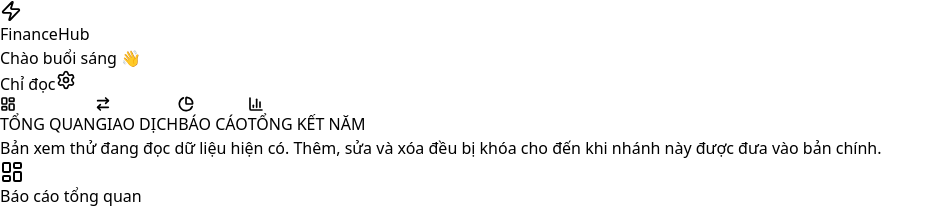
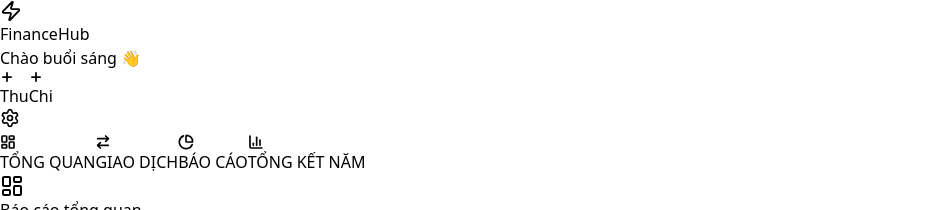
Before and after one commit to ninh-lhc/finance-hub, a React (Vite) app: page / in a window 1280 px wide. Shown: the top 210 px of the page, without its empty margins (0-944 px from the left). Built offline with nearby package versions, Linux system fonts and the light colour scheme; no server answers.

Commit message:
feat: restore adding, editing, and deleting records
The monthly report stays, and the preview-only write lock is removed so main can use the current books normally.

```diff
--- a/src/App.jsx
+++ b/src/App.jsx
@@ -22,7 +22,6 @@ import { deriveFinanceLogic, deriveTransactionView } from './logic/deriveFinance
 import { buildDataSourceDiagnostics } from './logic/dataSourceDiagnostics.js';
 import { buildMonthComparison, filterByYearMonth, previousPeriod } from './logic/monthComparison.js';
 import { buildMonthReport } from './logic/monthReport.js';
-import { READ_ONLY_DATA, READ_ONLY_MESSAGE } from './logic/readOnlyData.js';
 import {
   parseFinanceCsv,
   serializeFinanceCsv,
@@ -198,12 +197,6 @@ export default function App() {
     setTimeout(() => setToast({ show: false, message: '', type: 'success' }), 4000);
   };
 
-  const blockDataWrite = () => {
-    if (!READ_ONLY_DATA) return false;
-    showToast(READ_ONLY_MESSAGE, 'warning');
-    return true;
-  };
-
   const handleInspectLegacyMigration = async () => {
     const inspectGate = canStartLegacyMigrationInspect({
       user,
@@ -255,7 +248,6 @@ export default function App() {
   };
 
   const resetWalletBalance = async (wName) => {
-    if (blockDataWrite()) return;
     if (!user || isProcessing) return;
     setIsProcessing(true);
     showToast('Đang kiểm tra lịch sử giao dịch...', 'success');
@@ -405,7 +397,6 @@ export default function App() {
   const dbActions = {
     // TÍNH NĂNG MỚI: TỰ ĐỘNG CHỮA LỖI SỐ DƯ
     recalculateAllBalances: async () => {
-      if (blockDataWrite()) return;
       if (!user || isProcessing) return;
       setIsProcessing(true);
       showToast('Đang quét và tính toán lại toàn bộ số dư...', 'success');
@@ -424,7 +415,6 @@ export default function App() {
     },
 
     generateSampleData: async () => {
-      if (blockDataWrite()) return;
       if (!user || isProcessing) return;
       setIsProcessing(true);
       try {
@@ -444,7 +434,6 @@ export default function App() {
     },
 
     clearSampleData: async () => {
-      if (blockDataWrite()) return;
       if (!user || isProcessing) return;
       setIsProcessing(true);
       showToast('Đang dọn dẹp dữ liệu mẫu...', 'success');
@@ -468,7 +457,6 @@ export default function App() {
     },
 
     saveTransaction: async () => {
-      if (blockDataWrite()) return;
       if (!user || saveTransactionLock.current) return;
       let transferGoalOut = { goalId: '', goalDelta: 0 };
       let transferGoalIn = { goalId: '', goalDelta: 0 };
@@ -576,7 +564,6 @@ export default function App() {
     },
 
     deleteItem: async (col, id, txObj) => {
-      if (blockDataWrite()) return;
       if (isProcessing) return;
       setIsProcessing(true);
       try {
@@ -625,7 +612,6 @@ export default function App() {
     },
 
     enableCloudSync: async () => {
-      if (blockDataWrite()) return;
       if (!user || isProcessing) return;
       setIsProcessing(true);
       const newCode = Math.random().toString(36).substring(2, 8).toUpperCase();
@@ -704,10 +690,6 @@ export default function App() {
   };
 
   const handleImportCSV = async (event) => {
-    if (blockDataWrite()) {
-      event.target.value = '';
-      return;
-    }
     const file = event.target.files[0];
     if (!file || !user) return;
 
@@ -795,7 +777,6 @@ export default function App() {
   };
 
   const handleEditTransaction = (tx) => {
-    if (blockDataWrite()) return;
     setModalType('TRANSACTION');
     setEditingTxId(tx.id);
     if (tx.category.includes('Chuyển khoản')) { showToast('Hãy xóa và tạo lại đối với giao dịch luân chuyển tiền.', 'warning'); return; }
@@ -805,7 +786,6 @@ export default function App() {
   };
 
   const handleSaveBudget = async () => {
-     if (blockDataWrite()) return;
      if (!user || !isBudgetFormReady(settingsForm)) return;
      const payload = buildBudgetPayload({ form: settingsForm });
      await saveBudgetToFirestore({ getCollectionRef, getDocRef, payload, editingId });
@@ -813,7 +793,6 @@ export default function App() {
   };
 
   const handleSaveWallet = async () => {
-     if (blockDataWrite()) return;
      const cleanName = normalizeWalletName(settingsForm.walletName);
      if (!cleanName) return;
      if (hasWalletNameConflict({ wallets, cleanName, editingId })) {
@@ -836,7 +815,6 @@ export default function App() {
   };
 
   const handleDeleteWallet = async (index) => {
-    if (blockDataWrite()) return;
     if (!user) return;
     if (!canDeleteWallet({ wallets })) {
       showToast('Cần giữ lại ít nhất một ví.', 'warning');
@@ -861,7 +839,6 @@ export default function App() {
   };
 
   const handleSaveCategory = async () => {
-     if (blockDataWrite()) return;
      if (!isCategoryFormReady(settingsForm)) return;
      const cleanName = normalizeCategoryName(settingsForm.categoryName);
      if (!cleanName) return;
@@ -898,7 +875,6 @@ export default function App() {
   };
 
   const handleDeleteCategory = async (index) => {
-    if (blockDataWrite()) return;
     if (!user) return;
     const categoryType = settingsForm.categoryType;
     if (!canDeleteCategory({ categories, categoryType, index })) {
@@ -920,7 +896,6 @@ export default function App() {
   };
 
   const handleSaveGoal = async () => {
-     if (blockDataWrite()) return;
      if (!user || !isGoalFormReady(settingsForm)) return;
      const payload = buildGoalPayload({ form: settingsForm });
      const previousGoal = editingId ? (goals || []).find((goal) => goal.id === editingId) : null;
@@ -974,7 +949,6 @@ export default function App() {
               setModalType={setModalType}
               setFormData={setFormData}
               setShowModal={setShowModal}
-              readOnly={READ_ONLY_DATA}
             />
             <MainNav activeTab={activeTab} setActiveTab={setActiveTab} />
          </div>
@@ -982,11 +956,6 @@ export default function App() {
 
       {/* --- MAIN CONTENT --- */}
       <main className="max-w-[1400px] mx-auto p-4 md:p-8 space-y-6 pb-24 lg:pb-8 overflow-x-hidden">
-         {READ_ONLY_DATA && (
-            <div className="bg-[#111C44] text-white rounded-[24px] px-5 py-4 text-xs font-bold leading-relaxed">
-               Bản xem thử đang đọc dữ liệu hiện có. Thêm, sửa và xóa đều bị khóa cho đến khi nhánh này được đưa vào bản chính.
-            </div>
-         )}
          {/* --- DASHBOARD TAB --- */}
          {activeTab === 'dashboard' && (
             <DashboardView
@@ -1042,7 +1011,6 @@ export default function App() {
               handleEditTransaction={handleEditTransaction}
               dbActions={dbActions}
               monthComparison={monthComparison}
-              readOnly={READ_ONLY_DATA}
             />
          )}
 
@@ -1055,7 +1023,6 @@ export default function App() {
               setSelectedMonth={setSelectedMonth}
               setSelectedYear={setSelectedYear}
               handleEditTransaction={handleEditTransaction}
-              readOnly={READ_ONLY_DATA}
               onOpenLedger={(type, category) => {
                 setFilterType(type);
                 setFilterCategory(category);
--- a/src/components/layout/AppHeader.jsx
+++ b/src/components/layout/AppHeader.jsx
@@ -13,7 +13,6 @@ export default function AppHeader(props) {
     setModalType,
     setFormData,
     setShowModal,
-    readOnly = false,
   } = props;
 
   return (
@@ -30,16 +29,9 @@ export default function AppHeader(props) {
       </div>
 
       <div className="flex items-center gap-2 md:gap-3">
-        {!readOnly && (
-          <>
-            <button onClick={() => { setEditingTxId(null); setModalType('TRANSACTION'); setFormData({ type: 'INCOME', wallet: wallets?.[0] || '', category: categories?.INCOME?.[0] || '' }); setShowModal(true); }} className="bg-[#05CD99] text-white px-4 md:px-5 py-2.5 rounded-full text-[10px] font-black uppercase tracking-widest hover:opacity-90 shadow-lg shadow-green-100 transition-all active:scale-95 flex items-center gap-1.5 touch-manipulation"><Plus size={14} strokeWidth={3}/> <span className="hidden sm:inline">Thu</span></button>
-            <button onClick={() => { setEditingTxId(null); setModalType('TRANSACTION'); setFormData({ type: 'EXPENSE', wallet: wallets?.[0] || '', category: categories?.EXPENSE?.[0] || '' }); setShowModal(true); }} className="bg-[#EE5D50] text-white px-4 md:px-5 py-2.5 rounded-full text-[10px] font-black uppercase tracking-widest hover:opacity-90 shadow-lg shadow-red-100 transition-all active:scale-95 flex items-center gap-1.5 touch-manipulation"><Plus size={14} strokeWidth={3}/> <span className="hidden sm:inline">Chi</span></button>
-            <div className="w-px h-6 bg-gray-200 mx-1 hidden sm:block"></div>
-          </>
-        )}
-        {readOnly && (
-          <span className="px-3 py-2 rounded-full bg-[#F4F7FE] text-[10px] font-black uppercase tracking-widest text-[#4318FF]">Chỉ đọc</span>
-        )}
+        <button onClick={() => { setEditingTxId(null); setModalType('TRANSACTION'); setFormData({ type: 'INCOME', wallet: wallets?.[0] || '', category: categories?.INCOME?.[0] || '' }); setShowModal(true); }} className="bg-[#05CD99] text-white px-4 md:px-5 py-2.5 rounded-full text-[10px] font-black uppercase tracking-widest hover:opacity-90 shadow-lg shadow-green-100 transition-all active:scale-95 flex items-center gap-1.5 touch-manipulation"><Plus size={14} strokeWidth={3}/> <span className="hidden sm:inline">Thu</span></button>
+        <button onClick={() => { setEditingTxId(null); setModalType('TRANSACTION'); setFormData({ type: 'EXPENSE', wallet: wallets?.[0] || '', category: categories?.EXPENSE?.[0] || '' }); setShowModal(true); }} className="bg-[#EE5D50] text-white px-4 md:px-5 py-2.5 rounded-full text-[10px] font-black uppercase tracking-widest hover:opacity-90 shadow-lg shadow-red-100 transition-all active:scale-95 flex items-center gap-1.5 touch-manipulation"><Plus size={14} strokeWidth={3}/> <span className="hidden sm:inline">Chi</span></button>
+        <div className="w-px h-6 bg-gray-200 mx-1 hidden sm:block"></div>
         <button onClick={() => {setActiveTab('settings'); setActiveSettingTab('sync');}} className={`p-2.5 rounded-full transition-all relative touch-manipulation ${activeTab === 'settings' ? 'bg-[#4318FF] text-white shadow-xl shadow-indigo-100 scale-105' : 'bg-[#F4F7FE] text-[#A3AED0] hover:text-[#4318FF]'}`}>
           <Settings size={20} />
           {syncCode && <span className="absolute top-0 right-0 w-2.5 h-2.5 bg-[#05CD99] rounded-full border-2 border-white"></span>}
--- a/src/features/report/ReportView.jsx
+++ b/src/features/report/ReportView.jsx
@@ -102,7 +102,6 @@ export default function ReportView({
   setSelectedYear,
   onOpenLedger,
   handleEditTransaction,
-  readOnly = false,
 }) {
   const [selection, setSelection] = useState(null);
 
@@ -307,9 +306,7 @@ export default function ReportView({
                         <span className={`text-[12px] font-black tabular-nums ${selection.type === 'INCOME' ? 'text-[#05CD99]' : 'text-[#EE5D50]'}`}>
                           {selection.type === 'INCOME' ? '+' : '-'}{utils.formatVND(transaction.amount)}
                         </span>
-                        {!readOnly && (
-                          <button type="button" onClick={() => handleEditTransaction(transaction)} className="text-[10px] font-black text-[#4318FF] uppercase tracking-widest">Sửa</button>
-                        )}
+                        <button type="button" onClick={() => handleEditTransaction(transaction)} className="text-[10px] font-black text-[#4318FF] uppercase tracking-widest">Sửa</button>
                       </div>
                     </div>
                   ))}
--- a/src/features/transactions/TransactionsView.jsx
+++ b/src/features/transactions/TransactionsView.jsx
@@ -43,7 +43,6 @@ export default function TransactionsView(props) {
     handleEditTransaction,
     dbActions,
     monthComparison,
-    readOnly = false,
   } = props;
 
   const openPreviousMonth = () => {
@@ -87,12 +86,10 @@ export default function TransactionsView(props) {
                            <button onClick={handleDownloadSampleCSV} className="flex items-center justify-center gap-1.5 bg-white border border-gray-200 text-[#1B2559] px-4 py-3 rounded-2xl text-[10px] font-black uppercase tracking-widest hover:bg-gray-50 shadow-sm transition-all flex-shrink-0" title="Tải file Mẫu Excel">
                               <FileDown size={16}/> Mẫu
                            </button>
-                           {!readOnly && (
                            <label className="flex items-center justify-center gap-1.5 bg-[#4318FF] text-white px-4 py-3 rounded-2xl text-[10px] font-black uppercase tracking-widest hover:bg-indigo-600 shadow-lg shadow-indigo-100 transition-all cursor-pointer flex-shrink-0" title="Nhập dữ liệu từ file Excel (CSV)">
                               {isProcessing ? <Loader2 size={16} className="animate-spin" /> : <><Upload size={16}/> Nhập</>}
                               <input type="file" accept=".csv" className="hidden" onChange={handleImportCSV} disabled={isProcessing}/>
                            </label>
-                           )}
                            <button onClick={handleExportCSV} className="flex items-center justify-center gap-1.5 bg-[#1B2559] text-white px-4 py-3 rounded-2xl text-[10px] font-black uppercase tracking-widest hover:bg-[#111C44] shadow-lg shadow-indigo-100 transition-all flex-shrink-0" title="Xuất dữ liệu">
                               <Download size={16}/> Xuất
                            </button>
@@ -172,12 +169,10 @@ export default function TransactionsView(props) {
                                  {t.type === 'INCOME' ? '+' : '-'}{utils.formatVND(t.amount)}
                               </span>
                            </div>
-                           {!readOnly && (
                            <div className="flex justify-end gap-2 mt-3">
                               <button type="button" onClick={() => handleEditTransaction(t)} className="p-2 text-[#4318FF] bg-white rounded-xl shadow-sm"><Edit2 size={14}/></button>
                               <button type="button" onClick={() => dbActions.deleteItem('transactions', t.id, t)} className="p-2 text-[#EE5D50] bg-white rounded-xl shadow-sm"><Trash2 size={14}/></button>
                            </div>
-                           )}
                         </div>
                         ))}
                       </div>
@@ -202,7 +197,7 @@ export default function TransactionsView(props) {
                                  <td colSpan={5} className="pt-5 pb-1 pl-4 text-[10px] font-black text-gray-400 uppercase tracking-widest">{group.date ? utils.formatDisplayDate(group.date) : 'Không ngày'}</td>
                               </tr>
                               {group.items.map(t => (
-                              <tr key={t.id} onClick={() => { if (!readOnly) handleEditTransaction(t); }} className={`hover:bg-gray-50/80 transition-all ${readOnly ? '' : 'cursor-pointer'}`}>
+                              <tr key={t.id} onClick={() => handleEditTransaction(t)} className="hover:bg-gray-50/80 transition-all cursor-pointer">
                                  <td className="py-4 pl-4 font-black text-[#1B2559] uppercase tracking-tight text-sm">{t.note}</td>
                                  <td className="py-4 text-center">
                                     <button type="button" onClick={(event) => { event.stopPropagation(); applyCategoryFilter(t); }} className="px-3 py-1.5 rounded-xl text-[9px] font-black uppercase tracking-widest border border-gray-100 bg-white shadow-sm" style={{ color: logic.getCategoryColor(t.category) }}>
@@ -216,12 +211,10 @@ export default function TransactionsView(props) {
                                     {t.type === 'INCOME' ? '+' : '-'}{utils.formatVND(t.amount)}
                                  </td>
                                  <td className="py-4 text-center" onClick={(event) => event.stopPropagation()}>
-                                    {!readOnly && (
                                     <div className="flex gap-1 justify-center">
                                        <button type="button" onClick={() => handleEditTransaction(t)} className="p-2 text-[#4318FF] bg-[#F4F7FE] hover:bg-white rounded-xl"><Edit2 size={14}/></button>
                                        <button type="button" onClick={() => dbActions.deleteItem('transactions', t.id, t)} className="p-2 text-[#EE5D50] bg-[#F4F7FE] hover:bg-white rounded-xl"><Trash2 size={14}/></button>
                                     </div>
-                                    )}
                                  </td>
                               </tr>
                               ))}
--- a/src/logic/readOnlyData.js
+++ /dev/null
@@ -1,3 +0,0 @@
-export const READ_ONLY_DATA = true;
-
-export const READ_ONLY_MESSAGE = 'Bản xem thử chỉ đọc dữ liệu hiện có. Không thêm, sửa hoặc xóa.';
```
